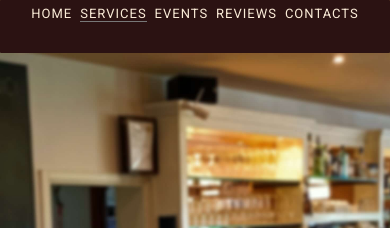
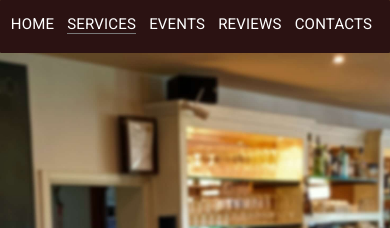
Before and after one commit to Rj12-art/Bar-Aldo, a plain HTML site: page assets/pages/index2.html in a window 390 px wide. Shown: the top 228 px of the page. Drawn offline with Linux system fonts and the light colour scheme.

Commit message:
added some styling on the navbar of the service page

```diff
--- a/assets/css/style.css
+++ b/assets/css/style.css
@@ -449,13 +449,20 @@ ul li i {
     padding: 5px;
 
   }
+  /*This is the navbar on the service page preview*/
   #navbar ul li{
-    font-size: 13px;
-display: inline-block;
-padding: 2px;
-letter-spacing: 1px;
-text-transform: uppercase;
+    font-size: 15px;
+    display: inline-block;
+    padding-left: 1px;
+    letter-spacing: 0.2px;
+    text-transform: uppercase;
+    padding-top: 12px;
   }
+
+  #navbar ul li a{
+    color: white;
+  }
+
   /*styling the about section*/
   #about {
     width: 100%;
```
